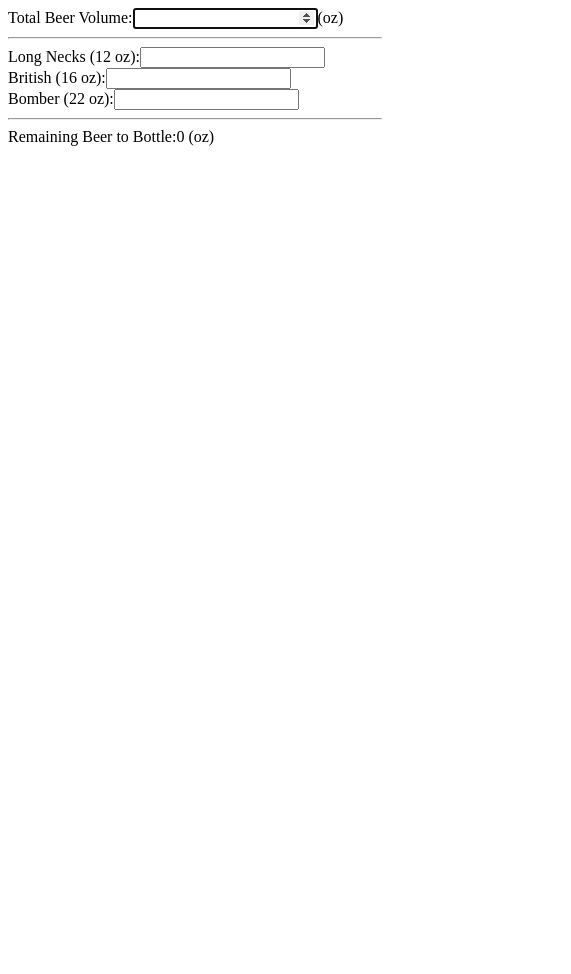
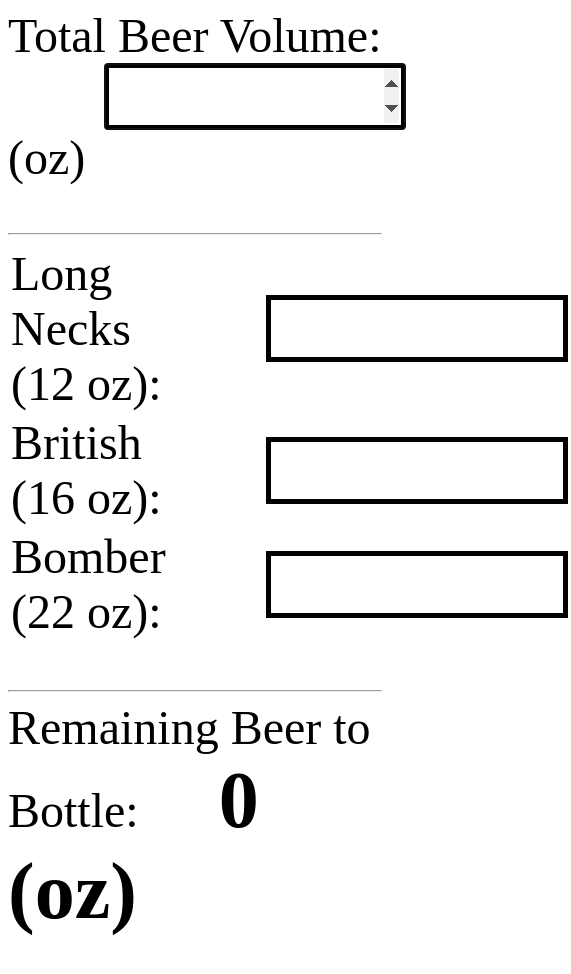
Before and after one commit to cobrew/bottlit, a Preact app: page / in a window 390 px wide. Shown: the top 974 px of the page, 571 px wide, since content can reach past the window. Before the commit the page ends 844 px from the top, so only its background shows below. Built offline with nearby package versions, Linux system fonts and the light colour scheme.

Commit message:
First pass at issue #1. Style the form fields a little nicer and handle mobile.

```diff
--- a/bottlit.css
+++ b/bottlit.css
@@ -1,9 +1,39 @@
 
-div.invalid {
+tr.invalid {
   color: red;
   font-weight: bold;
 }
 
-div.invalid input {
+tr.invalid input {
   color: red;
 }
+
+section {
+  margin-bottom: 3em;
+}
+
+label, input, span {
+  font-size: 2em;
+}
+
+input {
+  border: solid 5px black;
+  margin-left: 2em;
+  width: 6em;
+}
+
+span#remaining-volume {
+  font-size: 4em;
+  font-weight: bold;
+  margin-left: 1em;
+}
+
+@media screen and (max-width: 1000px) {
+  label, input, span {
+    font-size: 3em;
+  }
+
+  span#remaining-volume {
+    font-size: 5em;
+  }
+}
--- a/src/bottle-input.tsx
+++ b/src/bottle-input.tsx
@@ -17,6 +17,11 @@ enum BottleInputValidState {
   INVALID_FLOAT,
 }
 
+/**
+ * A number input component that accepts a positive integer representing the
+ * number of bottles, displaying an error message if the input value cannot be
+ * interpreted as a positive number.
+ */
 export class BottleInput extends Component<BottleInputProps, BottleInputState> {
   constructor() {
     super();
@@ -47,18 +52,21 @@ export class BottleInput extends Component<BottleInputProps, BottleInputState> {
     }
 
     this.setState({ validState: newValidState });
-}
+  }
 
   render(props: BottleInputProps) {
     return (
-      <div className={this.state.validState !== BottleInputValidState.VALID ? "invalid" : ""}>
-        <label for={props.id}>{props.info.name} ({props.info.bottleVolume} oz):</label>
-        <input id={props.id} type="number" min="0"
-               onInput={(evt) => this.onInputChange(evt, props)}></input>
-        {this.state.validState === BottleInputValidState.INVALID_FLOAT ?
-            (<span>← Must be a whole number!</span>) : ''
-        }
-      </div>
+      <tr className={this.state.validState !== BottleInputValidState.VALID ? "invalid" : ""}>
+        <td>
+          <label for={props.id}>{props.info.name} ({props.info.bottleVolume} oz):</label>
+        </td>
+        <td>
+          <input class="bottle-input" id={props.id} type="number" min="0"
+                 onInput={(evt) => this.onInputChange(evt, props)}></input>
+          {this.state.validState === BottleInputValidState.INVALID_FLOAT ?
+              (<span>← Must be a whole number!</span>) : ''}
+        </td>
+      </tr>
     );
   }
 }
--- a/src/index.tsx
+++ b/src/index.tsx
@@ -9,6 +9,9 @@ interface BottlitState {
   beerRemainingVolume: number;
 }
 
+/**
+ * The main app class for BottLit, the beer bottling calculator.
+ */
 export class Bottlit extends Component<BottlitProps, BottlitState> {
   state: BottlitState = { beerTotalVolume: 0, beerRemainingVolume: 0 };
   volumesUsedMap: Map<BottleInfo, number> = new Map();
@@ -67,29 +70,31 @@ export class Bottlit extends Component<BottlitProps, BottlitState> {
   render() {
     return (
       <div>
-        <div>
+        <section>
           <label for="total-volume">Total Beer Volume:</label>
           <input type="number" id="total-volume" autofocus
                  onInput={(evt) => this.changeBeerVolume(evt)}></input>
           <span>(oz)</span>
-        </div>
+        </section>
 
         <hr />
 
-        <div>
-          {Array.from(this.volumesUsedMap.keys())
-              .map(info =>
-                  <BottleInput id={'bottle-' + info.bottleType} info={info}
-                      reportVolumeUsedFn={(i, n) => this.changeInBottles(i, n)}
-                      reportInvalidInputFn={(i) => this.invalidBottle(i)}/>)}
-        </div>
+        <section>
+          <table>
+            {Array.from(this.volumesUsedMap.keys())
+                .map(info =>
+                    <BottleInput id={'bottle-' + info.bottleType} info={info}
+                        reportVolumeUsedFn={(i, n) => this.changeInBottles(i, n)}
+                        reportInvalidInputFn={(i) => this.invalidBottle(i)}/>)}
+          </table>
+        </section>
 
         <hr />
 
-        <div>
+        <section>
           <label for="remaining-volume">Remaining Beer to Bottle:</label>
           <span id="remaining-volume">{this.state.beerRemainingVolume} (oz)</span>
-        </div>
+        </section>
       </div>
     );
   }
```
